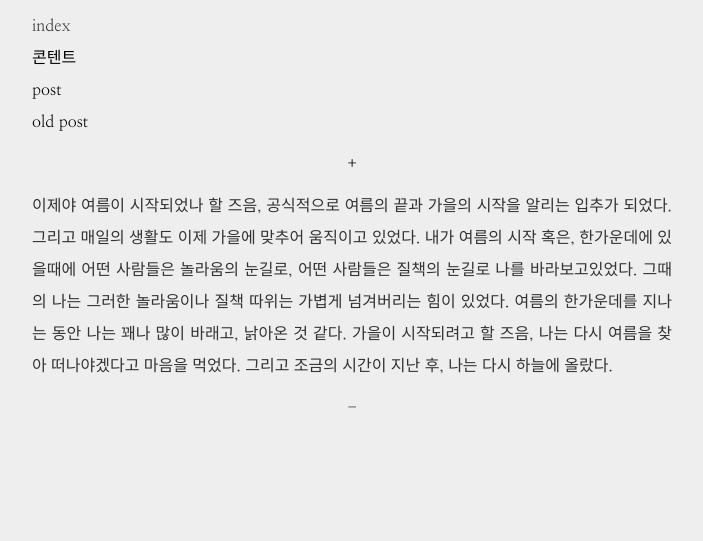
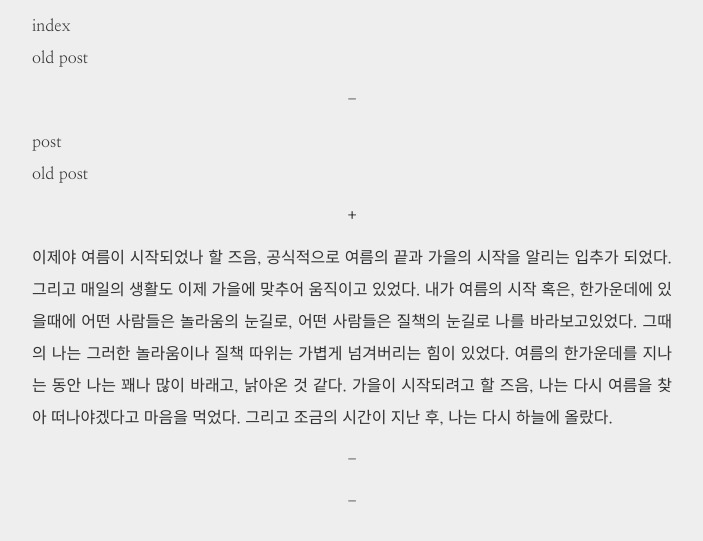
Before and after one commit to hellotarkim/hellotarkim.github.io, a Jekyll site: the page built from index.html, in a window 1280 px wide. Shown: the top 541 px of the page, without its empty margins (288-991 px from the left). Built offline with Jekyll 4.4.1, drawn with Linux system fonts in a browser that asks for light colours; the list of posts is cut into pages by our own code.

Commit message:
Update index.html

```diff
--- a/index.html
+++ b/index.html
@@ -4,8 +4,27 @@ author: tar
 ---
 <h1>index</h1>
 
+<h1>old post</h1>
+<div class="pagination">
+  {% if page.previous.url %}
+    <a class="pagination-item newer" href="{{ page.previous.url | prepend: site.baseurl }}">+</a>
+  {% else %}
+    <span class="pagination-item newer">-</span>
+  {% endif %}
+</div>
+
 <div class="postsbox">
-   <a href="{{ post.url | prepend: site.baseurl }}"> 콘텐트 {{ content }} </a>
+  <div class="posts">
+    {{ content }}
+  </div>
+</div>
+
+<div class="pagination">
+  {% if page.next.url %}
+    <a class="pagination-item older" href="{{ page.next.url | prepend: site.baseurl }}">+</a>
+  {% else %}
+    <span class="pagination-item older">-</span>
+  {% endif %}
 </div>
 
 <!--
```
